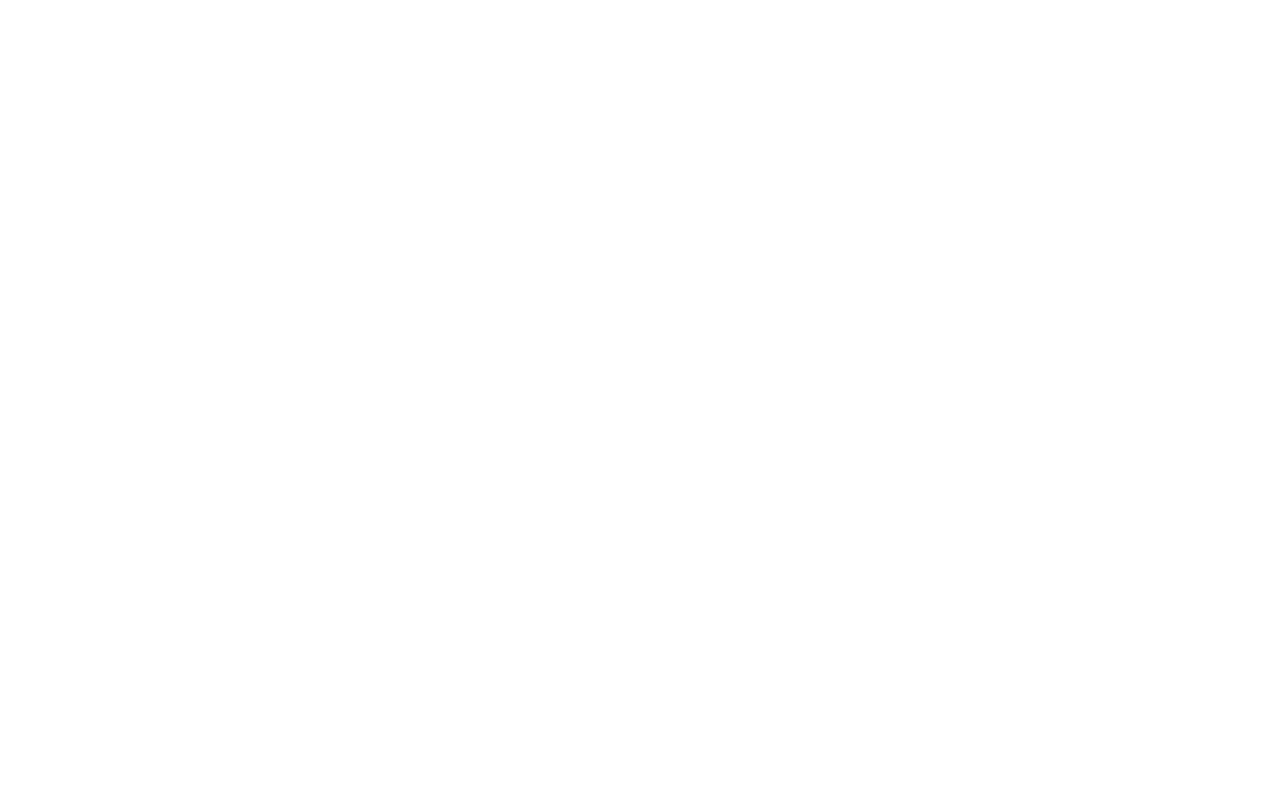
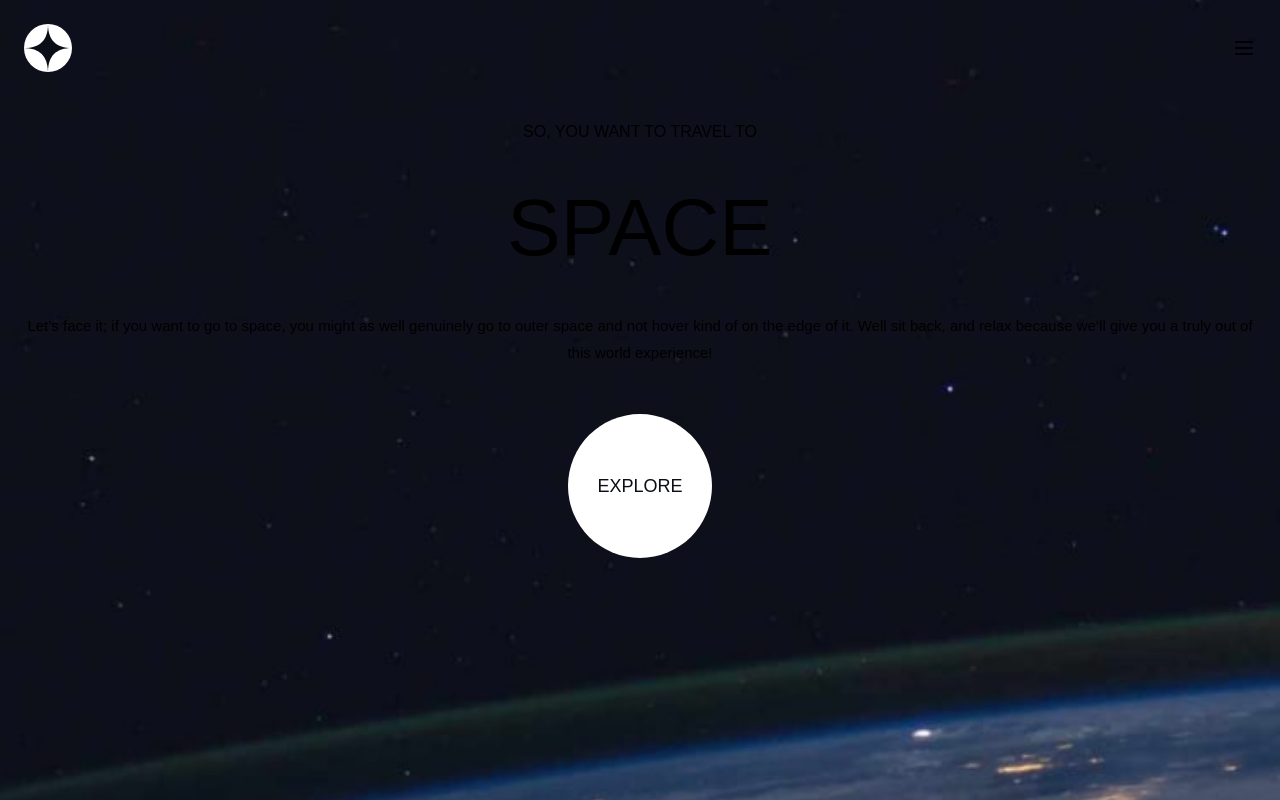
Before and after one commit to dareyOG/space-tourism, a React (Vite) app: page /home in a window 1280 px wide. Built offline with nearby package versions, Linux system fonts and the light colour scheme; a web font is replaced by a local one.

Commit message:
✅home page

```diff
--- a/package.json
+++ b/package.json
@@ -10,6 +10,7 @@
     "preview": "vite preview"
   },
   "dependencies": {
+    "lucide-react": "^0.518.0",
     "react": "^19.1.0",
     "react-dom": "^19.1.0",
     "react-router-dom": "^7.6.2"
--- a/src/App.tsx
+++ b/src/App.tsx
@@ -1,20 +1,23 @@
-import { BrowserRouter, Route, Routes } from 'react-router-dom';
+import { BrowserRouter, Navigate, Route, Routes } from 'react-router-dom';
 
 import Home from './pages/home';
 import Crew from './pages/crew';
 import Destination from './pages/destination';
 import Technology from './pages/technology';
 import PageNotFound from './pages/PageNotFound';
+import AppLayout from './components/AppLayout';
 
 function App() {
   return (
     <BrowserRouter>
       <Routes>
-        <Route index element={<Home />} />
-        <Route path="/home" element={<Home />} />
-        <Route path="/crew/:role" element={<Crew />} />
-        <Route path="/destination/:name" element={<Destination />} />
-        <Route path="/technology/:name" element={<Technology />} />
+        <Route element={<AppLayout />}>
+          <Route index element={<Navigate replace to={'home'} />} />
+          <Route path="home" element={<Home />} />
+          <Route path="crew/:role" element={<Crew />} />
+          <Route path="destination/:name" element={<Destination />} />
+          <Route path="technology/:name" element={<Technology />} />
+        </Route>
         <Route path="*" element={<PageNotFound />} />
       </Routes>
     </BrowserRouter>
--- /dev/null
+++ b/src/components/AppLayout.tsx
@@ -0,0 +1,28 @@
+// import NavBar from './NavMenu';
+
+import logo from '../assets/shared/logo.svg';
+import { Outlet } from 'react-router-dom';
+import { LucideMenu } from 'lucide-react';
+
+function AppLayout() {
+  return (
+    <div className="bg-bg-home bg-center bg-cover bg-no-repeat h-screen flex flex-col">
+      <header className="flex items-center justify-between p-[2.4rem]">
+        <img src={logo} alt="Logo" />
+
+        <button
+          onClick={() => {
+            console.log('clicked menu bar');
+          }}
+        >
+          <LucideMenu />
+        </button>
+      </header>
+      <main className="p-[2.4rem]">
+        <Outlet />
+      </main>
+    </div>
+  );
+}
+
+export default AppLayout;
--- a/src/components/NavBar.tsx
+++ /dev/null
@@ -1,5 +0,0 @@
-function NavBar() {
-  return <div>nav bar</div>;
-}
-
-export default NavBar;
--- /dev/null
+++ b/src/components/NavMenu.tsx
@@ -0,0 +1,31 @@
+import { X } from 'lucide-react';
+
+function NavMenu() {
+  return (
+    <nav className="max-w-[25.4rem] h-screen pl-[3.2rem] flex flex-col gap-[4.8rem] border-2 border-solid border-blue-300">
+      <div className="lg:hidden py-[3.2rem]">
+        <X />
+      </div>
+      <ul className="">
+        <li>
+          <span>00</span>
+          <span>home</span>
+        </li>
+        <li>
+          <span>01</span>
+          <span>destination</span>
+        </li>
+        <li>
+          <span>02</span>
+          <span>crew</span>
+        </li>
+        <li>
+          <span>03</span>
+          <span>technology</span>
+        </li>
+      </ul>
+    </nav>
+  );
+}
+
+export default NavMenu;
--- a/src/index.css
+++ b/src/index.css
@@ -1,5 +1,7 @@
 @import url('https://fonts.googleapis.com/css2?family=Bellefair&family=DM+Sans:ital,opsz,wght@0,9..40,100..1000;1,9..40,100..1000&display=swap');
+
 @import url('https://fonts.googleapis.com/css2?family=Barlow+Condensed:ital,wght@0,100;0,200;0,300;0,400;0,500;0,600;0,700;0,800;0,900;1,100;1,200;1,300;1,400;1,500;1,600;1,700;1,800;1,900&display=swap');
+
 @import url('https://fonts.googleapis.com/css2?family=Barlow:ital,wght@0,100;0,200;0,300;0,400;0,500;0,600;0,700;0,800;0,900;1,100;1,200;1,300;1,400;1,500;1,600;1,700;1,800;1,900&display=swap');
 
 @tailwind base;
@@ -12,16 +14,8 @@
   font-weight: 400;
 
   color-scheme: light dark;
-
-  font-synthesis: none;
-  text-rendering: optimizeLegibility;
-  -webkit-font-smoothing: antialiased;
-  -moz-osx-font-smoothing: grayscale;
 }
 
 body {
-  box-sizing: border-box;
-  margin: 0;
-  padding: 0;
-  min-height: 100vh;
+  @apply box-border m-0 p-0 h-screen font-sans;
 }
--- a/src/pages/crew.tsx
+++ b/src/pages/crew.tsx
@@ -1,8 +1,12 @@
 import { useParams } from 'react-router-dom';
 
+type Crew = 'commander' | 'engineer' | 'pilot' | 'specialist';
+
 function Crew() {
-  const role = useParams<{ role: string }>();
+  const role = useParams<{ role: Crew }>();
   console.log(role);
+
+  // fetch crew data
   return <div>crew</div>;
 }
 
--- a/src/pages/destination.tsx
+++ b/src/pages/destination.tsx
@@ -1,4 +1,12 @@
+import { useParams } from 'react-router-dom';
+
+type Destination = 'europa' | 'mars' | 'moon' | 'titan';
+
 function Destination() {
+  const params = useParams<{ name: Destination }>();
+
+  console.log(params);
+
   return <div>destination</div>;
 }
 
--- a/src/pages/home.tsx
+++ b/src/pages/home.tsx
@@ -1,13 +1,35 @@
 function Home() {
   return (
-    <main className="text-2xl text-blue-500 text-default">
-      {' '}
-      00 Home 01 Destination 02 Crew 03 Technology So, you want to travel to Space Let’s face it; if
-      you want to go to space, you might as well genuinely go to outer space and not hover kind of
-      on the edge of it. Well sit back, and relax because we’ll give you a truly out of this world
-      experience! Explore
+    <main className="flex flex-col gap-[4.8rem]">
+      <div className="flex flex-col gap-[2.4rem] items-center">
+        <div className="text-[1.6rem] uppercase">So, you want to travel to</div>
+        <div className="uppercase text-[8rem]">space</div>
+        <div className="text-[1.5rem] leading-[180%] text-center">
+          Let’s face it; if you want to go to space, you might as well genuinely go to outer space
+          and not hover kind of on the edge of it. Well sit back, and relax because we’ll give you a
+          truly out of this world experience!
+        </div>
+      </div>
+      {/* <div className="flex justify-center items-center aspect-square "> */}
+      <button
+        className="text-[1.8rem] uppercase text-blue-900 bg-default w-[14.4rem] aspect-square rounded-full hover:text-opacity-50 hover:shadow-lg hover:shadow-blue-300/50 mx-auto"
+        onClick={() => console.log('Explore')}
+      >
+        Explore
+      </button>
+      {/* </div> */}
     </main>
   );
 }
 
 export default Home;
+
+/*
+preset-1 80
+preset-2 56
+preset-3 24
+preset-4 18
+preset-6 16
+preset-8 14
+preset-9 15
+*/
--- a/src/pages/technology.tsx
+++ b/src/pages/technology.tsx
@@ -1,4 +1,13 @@
+import { useParams } from 'react-router-dom';
+
+type Technology = 'capsule' | 'spaceport' | 'vehicle';
+
 function Technology() {
+  const x = useParams<{ name: Technology }>();
+  console.log(x.name);
+
+  // fetch technoogy data from params
+
   return <div>technology</div>;
 }
 
--- a/tailwind.config.js
+++ b/tailwind.config.js
@@ -17,6 +17,13 @@
       },
       default: 'RGB(255,255,255)'
     },
+    backgroundImage: {
+      'bg-home': "url('/src/assets/home/background-home-mobile.jpg')",
+      'bg-home_tablet': "url('/src/assets/home/background-home-tablet.jpg')",
+      'bg-home_desktop': "url('/src/assets/home/background-home-desktop.jpg')",
+      'bg-destination': "url('/src/assets/destination/background-destination-desktop.jpg')",
+      'bg-crew': "url('/src/assets/crew/background-crew-desktop.jpg')",
+    },
     extend: {},
   },
   plugins: [],
```
Also changed, not shown: 1 other file (tests, documents, lock files or other folders).
